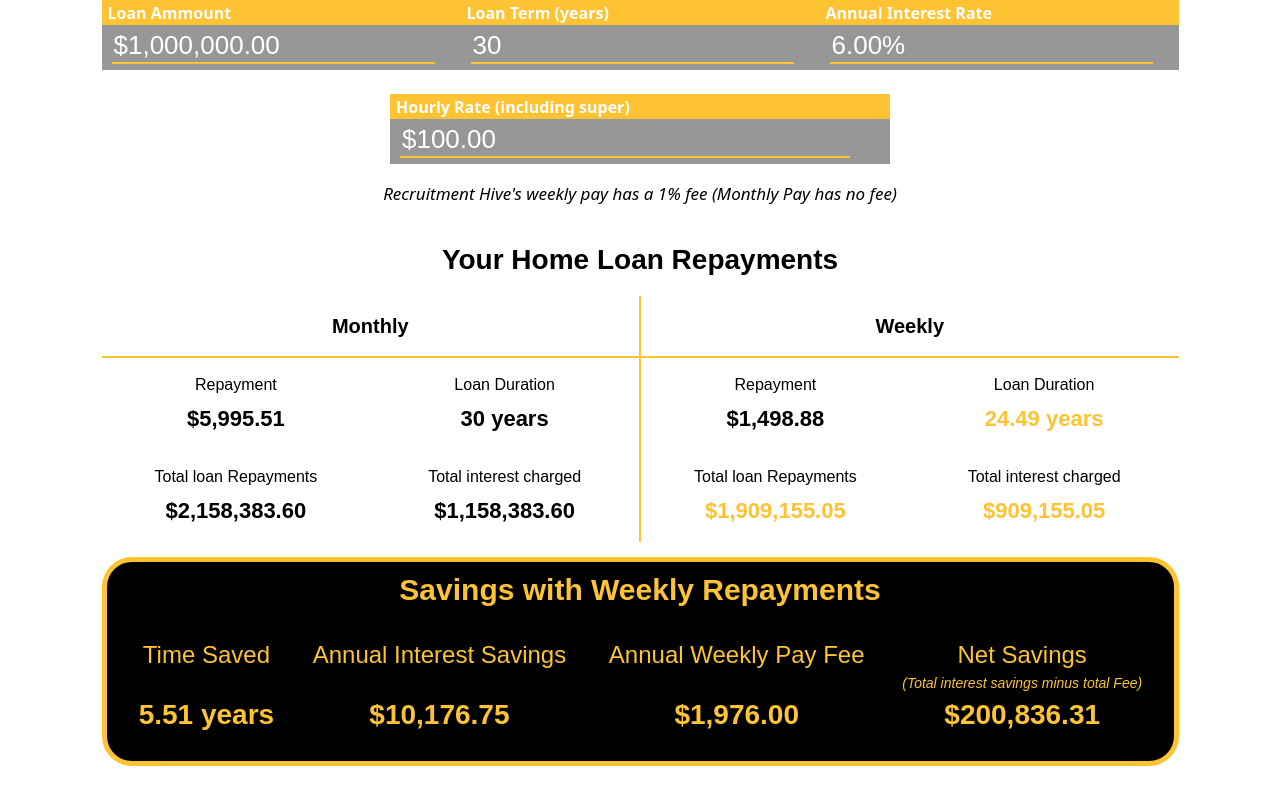
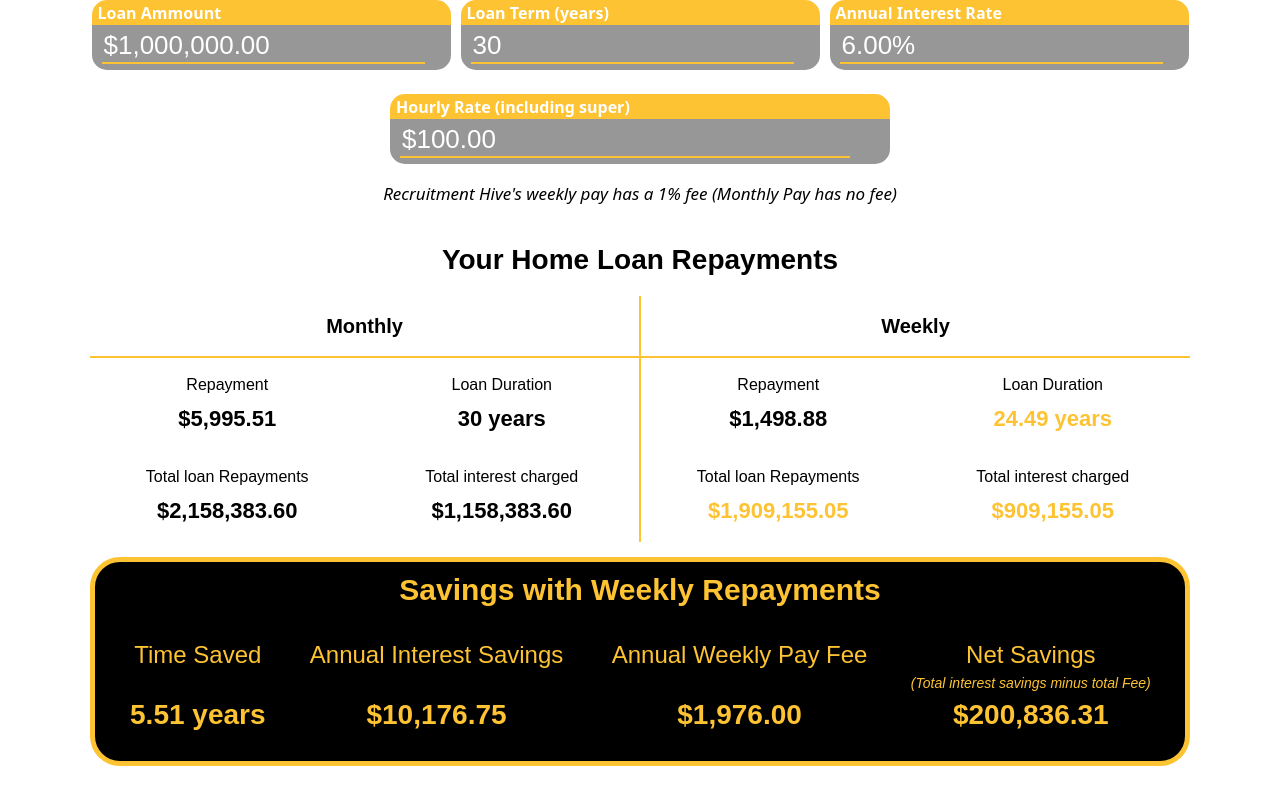
Before and after one commit to spikyMalkallam/pay-calculator, a React (Vite) app: page /#/homeloan-calculator in a window 1280 px wide. Built offline with nearby package versions, Linux system fonts and the light colour scheme.

Commit message:
Mortage page cleanup

```diff
--- a/src/homeLoanCalculator.css
+++ b/src/homeLoanCalculator.css
@@ -23,3 +23,12 @@
     justify-items: center;
     align-items: center;
 }
+
+.medium-form-box {
+    border-radius: 25px 25px 15px 15px;
+    margin: 0px 5px;
+}
+
+.medium-form-box-header {
+    border-radius: 15px 15px 0px 0px;
+}
```
